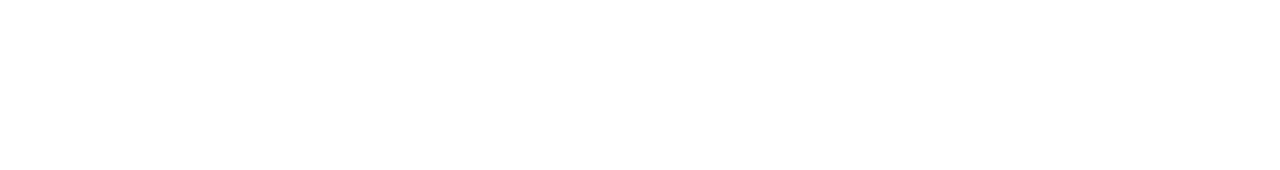
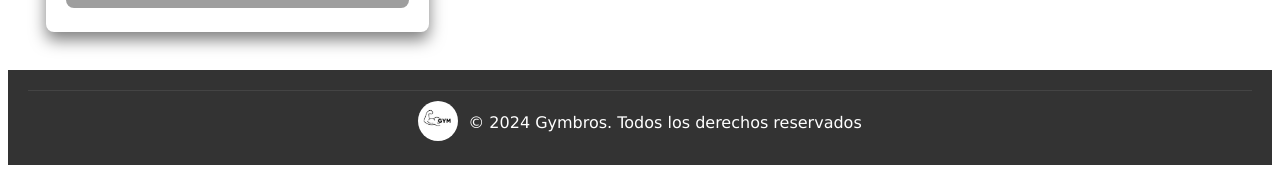
Before and after one commit to AngelOntM/ProyectoGymWeb, an Angular app: page /entr in a window 1280 px wide. Before the commit this address led to /. Shown: the part 1037-1207 px from the top of the page. Before the commit the page ends 800 px from the top, so only its background shows below. Built offline with nearby package versions, Linux system fonts and the light colour scheme; grey boxes are pictures that could not be loaded.

Commit message:
tercer comit (antes de algun error fatal)

```diff
--- a/src/app/app-routing.module.ts
+++ b/src/app/app-routing.module.ts
@@ -5,9 +5,9 @@
 import { InicioComponent } from './inicio/inicio.component';
 
 const routes: Routes = [
-  { path: 'log', component: LoginComponent},
-  { path: '', component: InicioComponent},
-  { path: 'entrenadores', component: EntrenadoresComponent}
+  { path: '', component: LoginComponent},
+  { path: 'home', component: InicioComponent},
+  { path: 'entr', component: EntrenadoresComponent}
 
 
 
--- a/src/app/entrenadores/entrenadores.component.css
+++ b/src/app/entrenadores/entrenadores.component.css
@@ -102,3 +102,50 @@
     height: auto;
     border-radius: 8px;
   }
+
+  .footer {
+    background-color: #333;
+    color: #fff;
+    padding: 20px;
+    text-align: center;
+    margin-top: 1%;
+  }
+
+  .footer-content {
+    display: flex;
+    justify-content: space-around;
+    margin-bottom: 20px;
+  }
+
+  .footer-section {
+    flex: 1;
+    margin: 0 10px;
+  }
+
+  .footer-section h3 {
+    font-size: 1.2em;
+    margin-bottom: 10px;
+  }
+
+  .footer-section p {
+    font-size: 1em;
+    margin-bottom: 5px;
+  }
+
+  .footer-bottom {
+    border-top: 1px solid #444;
+    padding-top: 10px;
+    display: flex;
+    justify-content: center;
+    align-items: center;
+  }
+
+  .footer-logo img {
+    height: 40px;
+    margin-right: 10px;
+    border-radius: 50%;
+  }
+
+  .footer-bottom p {
+    margin: 0;
+  }
--- a/src/app/entrenadores/entrenadores.component.html
+++ b/src/app/entrenadores/entrenadores.component.html
@@ -65,5 +65,13 @@
       </div>
     </div>
   </div>
+  <footer class="footer">
+    <div class="footer-bottom">
+      <div class="footer-logo">
+        <img src="../../assets/img/logo.jpg" alt="Logo">
+      </div>
+      <p>© 2024 Gymbros. Todos los derechos reservados</p>
+    </div>
+  </footer>
 </body>
 </html>
--- a/src/app/inicio/inicio.component.css
+++ b/src/app/inicio/inicio.component.css
@@ -244,7 +244,7 @@
     margin: 10px;
     padding: 20px;
     background-color: #fff;
-    box-shadow: 0 4px 8px rgba(0, 0, 0, 0.1);
+    box-shadow: 0 8px 16px rgba(0, 0, 0, 0.3);
     border-radius: 8px;
   }
 
```
